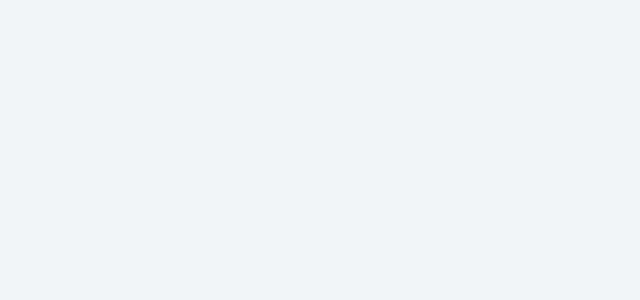
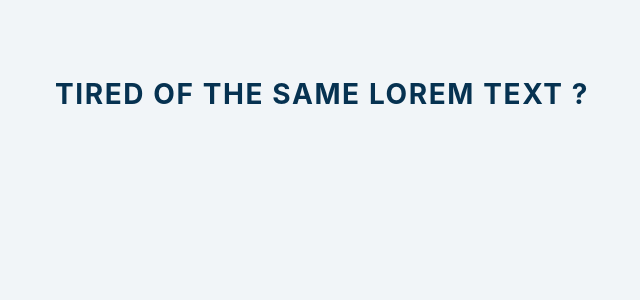
Before and after one commit to Ilesanmi-Erioluwa-Victor/text-generator-react, a React (Create React App) app: page / in a window 1280 px wide. Shown: the top 300 px of the page, without its empty margins (318-958 px from the left). Built offline with nearby package versions, Linux system fonts and the light colour scheme.

Commit message:
Started working on my form

```diff
--- a/src/App.js
+++ b/src/App.js
@@ -5,7 +5,11 @@ function App() {
   const [count, setCount] = useState(0);
   const [text, setText] = useState([]);
 
-  return <section className="section-center"></section>;
+  return (
+    <section className="section-center">
+      <h3>Tired of the same Lorem Text ?</h3>
+    </section>
+  );
 }
 
 export default App;
```
